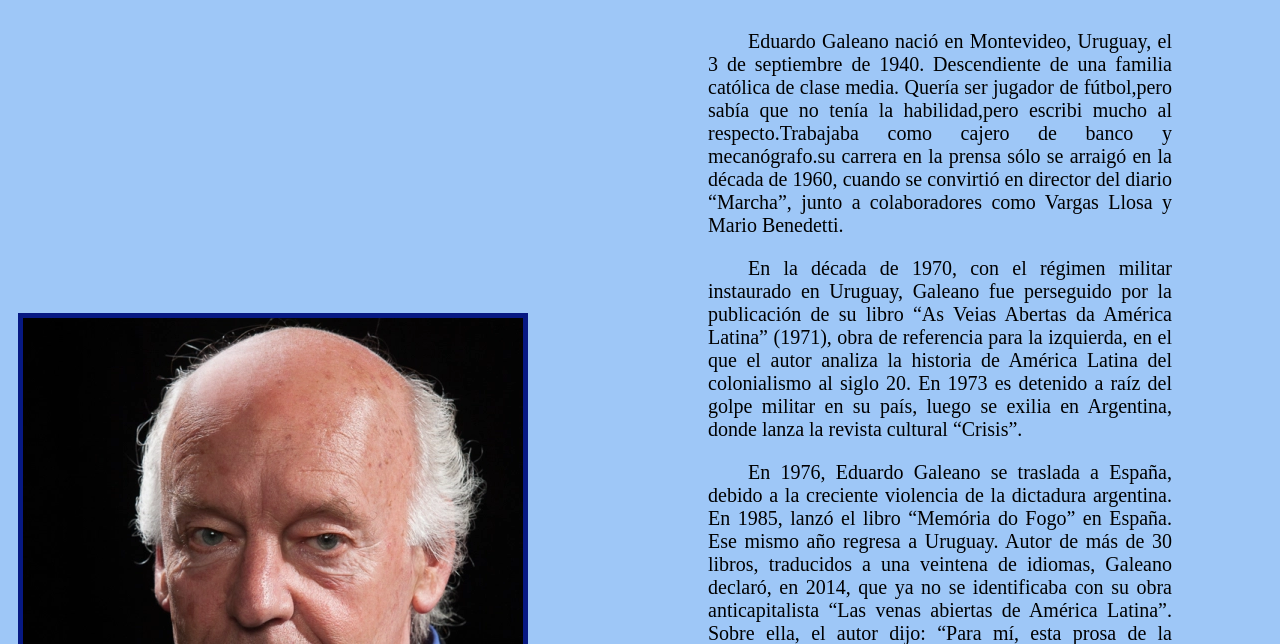
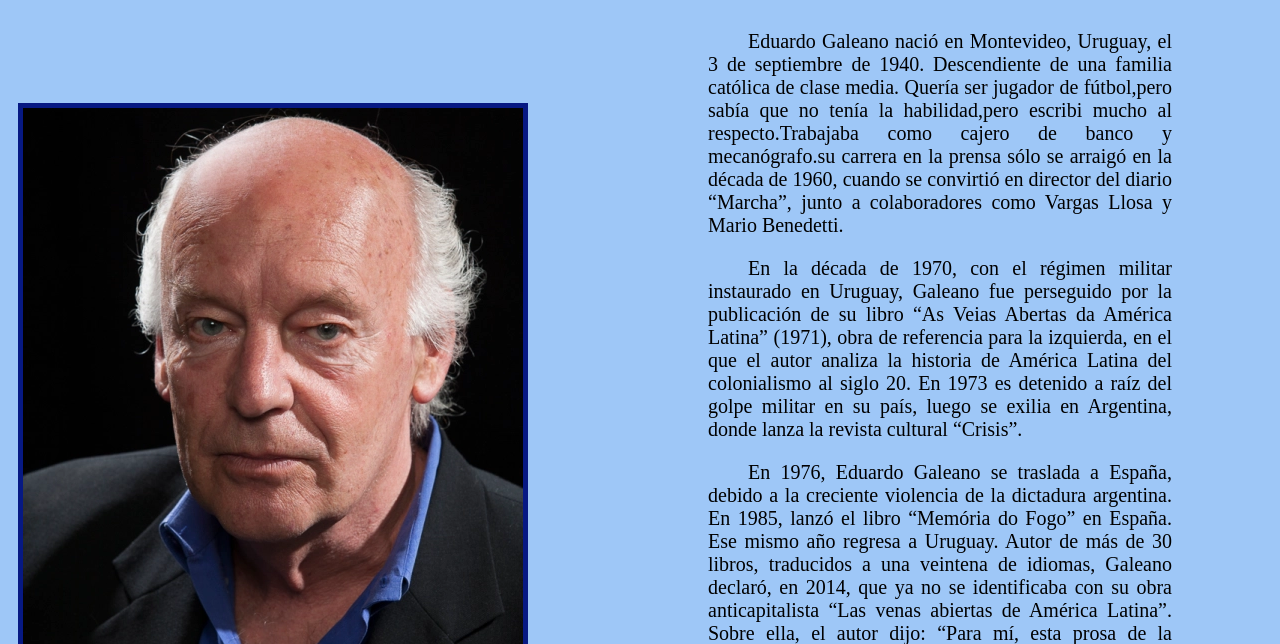
Before and after one commit to nati-pg5/Projeto-espa-olN, a plain HTML site: page biografia.html in a window 1280 px wide. Shown: the part 156-800 px from the top of the page. Drawn offline with Linux system fonts and the light colour scheme.

Commit message:
foto biografia

```diff
--- a/style.css
+++ b/style.css
@@ -44,4 +44,8 @@ img {
 .foto-arvore {
     text-align: center;
 }
-.edu1{position:relative;bottom: 500px;}
+
+.edu1 {
+    position: relative;
+    bottom: 710px;
+}
```
